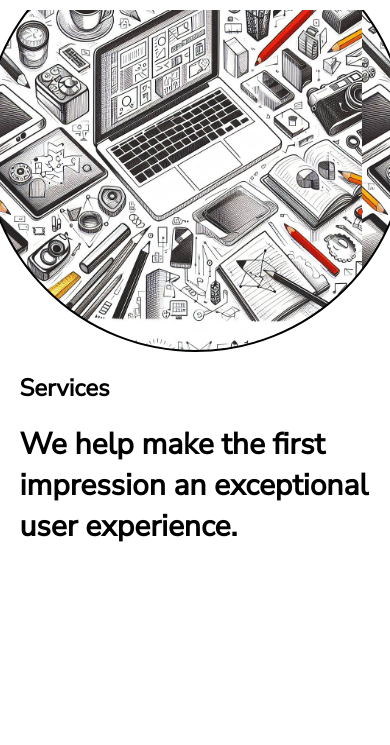
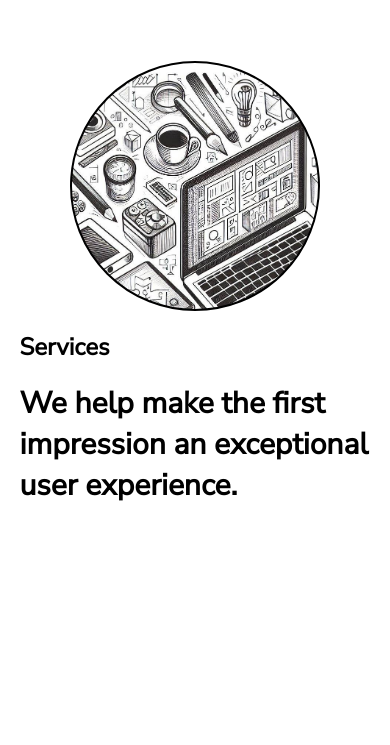
Before and after one commit to NesJrDev/Webbus-Marketing-, a plain HTML site: page Services.html in a window 390 px wide. Shown: the part 78-823 px from the top of the page. Drawn offline with Linux system fonts and the light colour scheme.

Commit message:
Update Services.css

```diff
--- a/Services.css
+++ b/Services.css
@@ -331,8 +331,8 @@ main {
     display: grid;
 }
 .imagen{
-    width: 26vh;
-    height: 26vh;
+    width: 370px;
+    height: 370px;
     border: 2px solid black;
     border-radius: 50%;
     background-image: url("Tools /Home/art.jpeg");
@@ -383,7 +383,7 @@ main {
     background-color: #F5F5F5;
     background-image: linear-gradient(#e46060, #e46060);
     background-repeat: no-repeat;
-    background-size: 486px 260px;
+    background-size: 486px 100%;
     background-position: -505px;
     transition: 0.5s ease;
 }
@@ -811,7 +811,6 @@ footer {
         }
         .cubes {
             width: 29vh;
-            background-size: 490px 291px;
         }
     }
     @media (max-width: 1385px) {
@@ -828,11 +827,19 @@ footer {
             width: 478px;
         }
         .cubes {
-            width: 22vh;
-            background-size: 490px 337px;
+            width: 29vh;
         }
     }
     @media (max-width: 990px) {
+        main {
+            width: 100%;
+            height: 150px;
+            position: relative;
+            display: flex;
+            align-items: end;
+            justify-content: center;
+            margin-top: 454px;
+        }
         .presentation {
             display: flex;
             flex-direction: column-reverse;
@@ -845,8 +852,8 @@ footer {
             font-size: 40px;
         }
         .imagen {
-            width: 425px;
-            height: 425px;
+            width: 250px;
+            height: 250px;
         }
         .cubesDiv {
             display: grid;
@@ -880,7 +887,6 @@ footer {
         .cubes {
             width: 92%;
             margin: 0 0 36px 0px;
-            background-size: 730px 337px;
             background-position: -770px;
         }
         .cubesElDe h1 {
```
